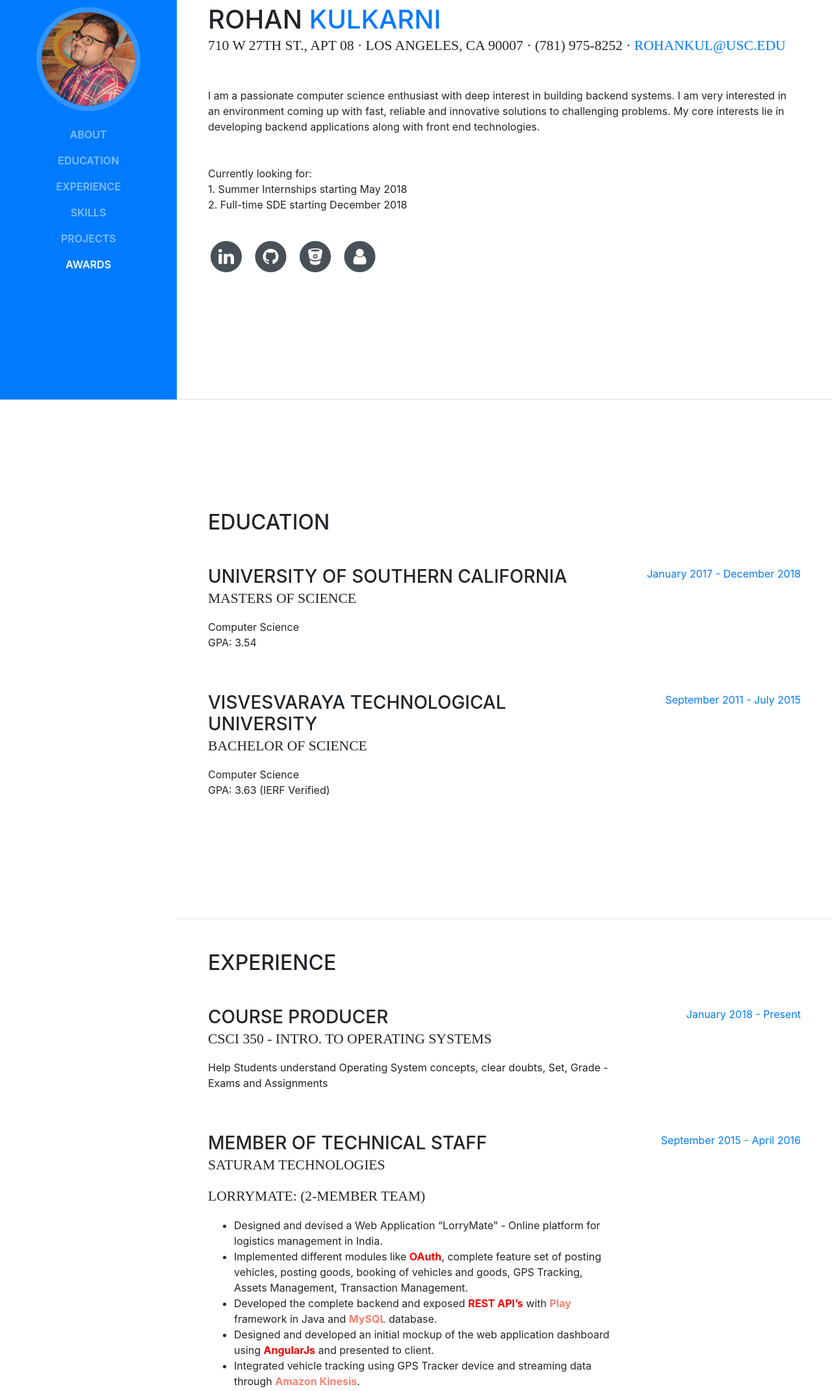
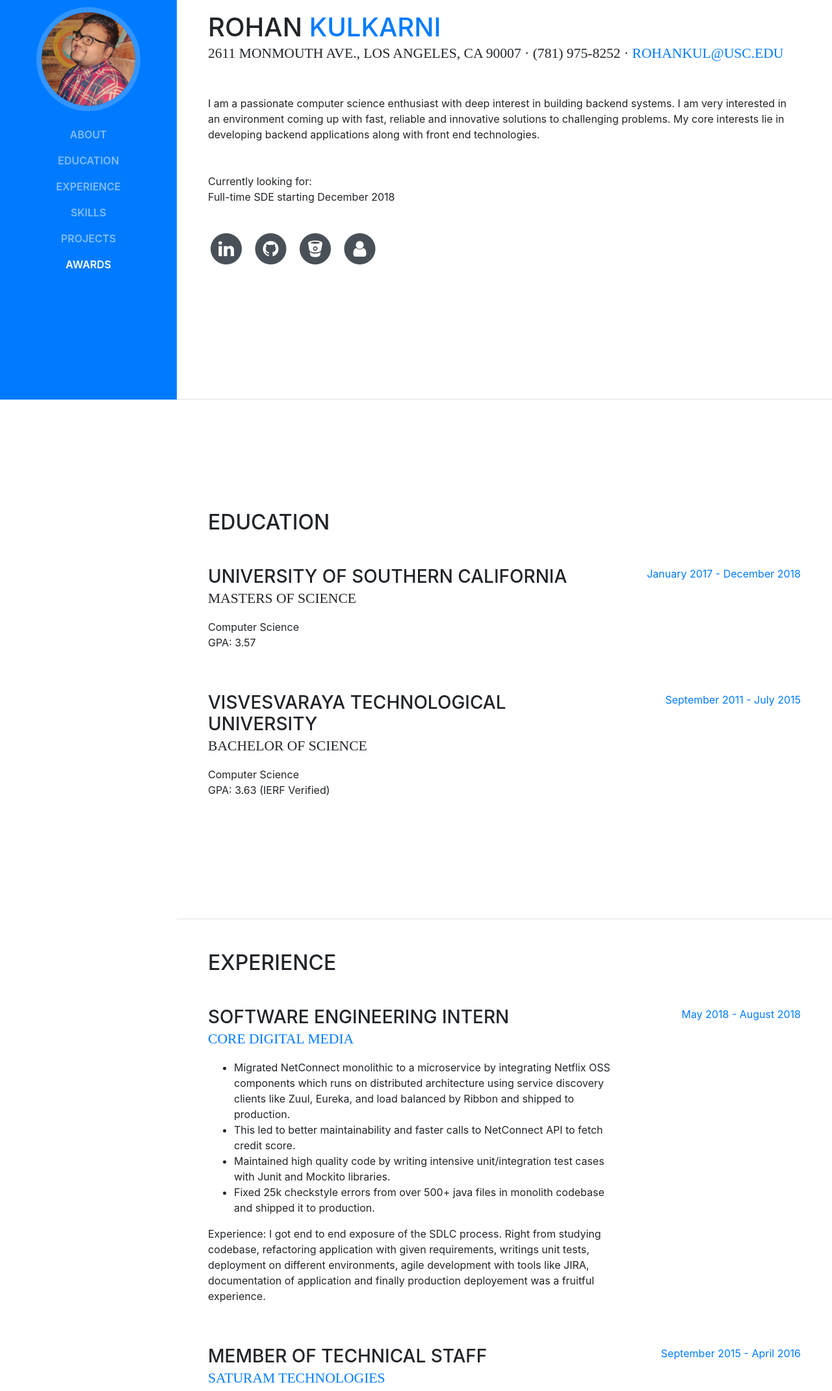
Before and after one commit to rohanrags/rohanrags.github.io, a website with bundled scripts: page index.html in a window 1280 px wide. Shown: the part 185-2326 px from the top of the page at 65% size. Built offline with nearby package versions, Linux system fonts and the light colour scheme; a web font is replaced by a local one.

Commit message:
Summer Internship Update

```diff
--- a/index.html
+++ b/index.html
@@ -68,13 +68,12 @@
           <h1 class="mb-0">Rohan
             <span class="text-primary">Kulkarni</span>
           </h1>
-          <div class="subheading mb-5">710 W 27th St., Apt 08 · Los Angeles, CA 90007 · (781) 975-8252 ·
+          <div class="subheading mb-5">2611 Monmouth Ave., Los Angeles, CA 90007 · (781) 975-8252 ·
             <a href="mailto:rohankul@usc.edu">rohankul@usc.edu</a>
           </div>
           <p class="mb-5">I am a passionate computer science enthusiast with deep interest in building backend systems. I am very interested in an environment coming up with fast, reliable and innovative solutions to challenging problems. My core interests lie in developing backend applications along with front end technologies.</p>
           <p>Currently looking for: <br>
-            1. Summer Internships starting May 2018 <br>
-            2. Full-time SDE starting December 2018
+          Full-time SDE starting December 2018
           </p>
           <br>
           <ul class="list-inline list-social-icons mb-0">
@@ -123,7 +122,7 @@
               <h3 class="mb-0">University of Southern California</h3>
               <div class="subheading mb-3">Masters of Science</div>
               <div>Computer Science</div>
-              <p>GPA: 3.54</p>
+              <p>GPA: 3.57</p>
             </div>
             <div class="resume-date text-md-right">
               <span class="text-primary">January 2017 - December 2018</span>
@@ -151,19 +150,26 @@
 
           <div class="resume-item d-flex flex-column flex-md-row mb-5">
             <div class="resume-content mr-auto">
-              <h3 class="mb-0">Course Producer</h3>
-              <div class="subheading mb-3">CSCI 350 - Intro. to Operating Systems</div>
-              <p>Help Students understand Operating System concepts, clear doubts, Set, Grade - Exams and Assignments</p>
+              <h3 class="mb-0">Software Engineering Intern</h3>
+              <div class="subheading mb-3"><a href="http://www.coredigitalmedia.com/">Core Digital Media</a></div>
+                <ul>
+                  <li>Migrated NetConnect monolithic to a microservice by integrating Netflix OSS components which runs on distributed architecture using service discovery clients like Zuul, Eureka, and load balanced by Ribbon and shipped to production.</li>
+                  <li>This led to better maintainability and faster calls to NetConnect API to fetch credit score.</li>
+                  <li>Maintained high quality code by writing intensive unit/integration test cases with Junit and Mockito libraries.</li>
+                  <li>Fixed 25k checkstyle errors from over 500+ java files in monolith codebase and shipped it to production.</li>
+                </ul>
+                <p>Experience: I got end to end exposure of the SDLC process. Right from studying codebase, refactoring application with given requirements, writings unit tests, deployment on different environments, agile
+                  development with tools like JIRA, documentation of application and finally production deployement was a fruitful experience.</p>
             </div>
             <div class="resume-date text-md-right">
-              <span class="text-primary">January 2018 - Present</span>
+              <span class="text-primary">May 2018 - August 2018</span>
             </div>
           </div>
 
           <div class="resume-item d-flex flex-column flex-md-row mb-5">
             <div class="resume-content mr-auto">
               <h3 class="mb-0">Member of Technical Staff</h3>
-              <div class="subheading mb-3">Saturam Technologies</div>
+              <div class="subheading mb-3"><a href="http://www.saturam.com/">Saturam Technologies</a></div>
               <p>
                 <p class="subheading mb-3">LorryMate: (2-member team) </p>
                 <ul>
@@ -189,6 +195,17 @@
             </div>
           </div>
 
+          <div class="resume-item d-flex flex-column flex-md-row mb-5">
+            <div class="resume-content mr-auto">
+              <h3 class="mb-0">Course Producer</h3>
+              <div class="subheading mb-3">CSCI 350 - Intro. to Operating Systems</div>
+              <p>Help Students understand Operating System concepts, clear doubts, Set, Grade - Exams and Assignments</p>
+            </div>
+            <div class="resume-date text-md-right">
+              <span class="text-primary">January 2018 - Present</span>
+            </div>
+          </div>
+
         </div>
 
       </section>
@@ -199,8 +216,8 @@
 
           <div class="subheading mb-3">Programming Languages &amp; Tools</div>
           <ul>
-            <li><p>Programming: <strong>Java, Python</strong>, C, C++</p></li>
-            <li><p>Technologies: Spring Boot, Play Framework, Hibernate, Git, Tomcat, Apache Axis2, SOAP, <strong>REST</strong>, Web Services, Nginx, <strong>Map-Reduce: Hadoop, Solr, Kafka, Docker</strong></p></li>
+            <li><p>Programming: <strong>Java 8/9, RxJava, </strong>Python, C, C++</p></li>
+            <li><p>Technologies: Spring, Spring Boot, Netflix OSS, Play Framework, Hibernate, Git, Maven, Tomcat, SOAP, <strong>REST</strong>, Apache Axis2, Web Services, Nginx, <strong>Map-Reduce: Hadoop, Solr, Kafka, Docker</strong></p></li>
             <li><p>Web: HTML, CSS, JavaScript, XML, PHP, JSON, <strong>AngularJS</strong>, HTML5, Ajax, <strong>Node.js</strong>, Express</p></li>
             <li><p>Database: Relational – <strong>MySQL</strong>, PostgreSQL, POSTGIS, Apache TinkerPop, <strong>MongoDB</strong></p></li>
             <li><p>Cloud Platforms: <strong>AWS – Elastic Beanstalk, RDS, Google Cloud Platform – SQL,Dataproc</strong></p></li>
```
